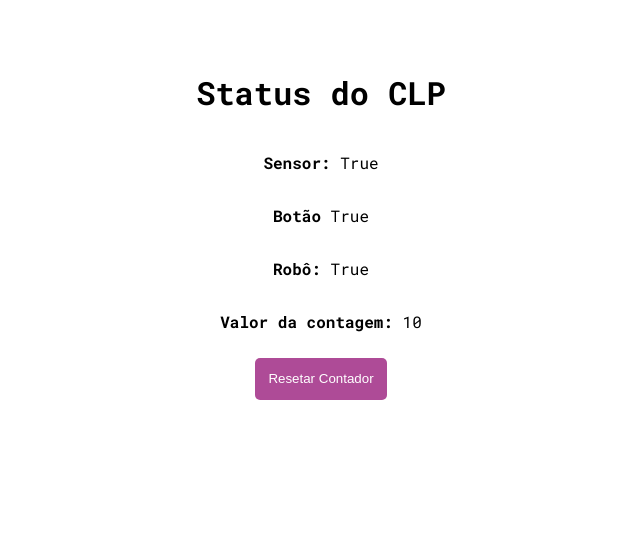
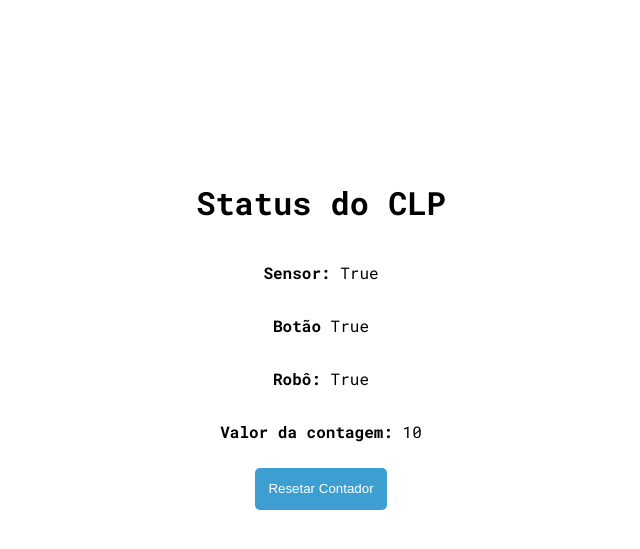
Before and after one commit to camiyuka/API_clp, a Django app: template app/templates/api_model_view.html in a window 1280 px wide. Shown: the top 549 px of the page, without its empty margins (319-959 px from the left). Run offline with Django 5.2, Linux system fonts and the light colour scheme; the template is opened without the code that fills it: values that come from a table or form of the project are taken from there, others are empty; tables that the repository leaves empty hold one stand-in row (values such as "Sample post").

Commit message:
feat(html): change button color and add margin-top

```diff
--- a/app/templates/api_model_view.html
+++ b/app/templates/api_model_view.html
@@ -18,13 +18,13 @@
             display: flex;
             flex-direction: column;
             align-items: center;
-            margin-top: 50px;
+            margin-top: 20vh;
             text-align: center;
         }
         .button {
             margin-top: 10px;
             padding: 5px 10px;
-            background-color: #ae4b97;
+            background-color: #3d9ed2;
             color: white;
             cursor: pointer;
             border-radius: 5px;
@@ -40,7 +40,10 @@
             <p><b> Robô:</b> <span id="roboStatus">{{api_models.liga_robo}}</span></p>
             <p><b> Valor da contagem:</b> <span id="valorContagem">{{api_models.valor_contagem}}</span></p>
             <button id="resetContador" class="button">Resetar Contador</button>
+
     </div>
+
+
 
 </body>
 </html>
```
